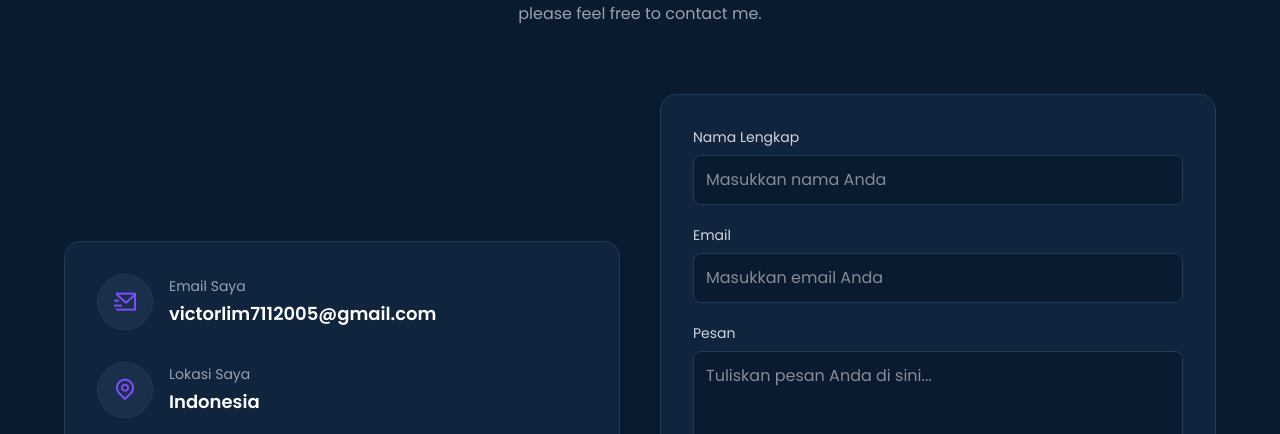
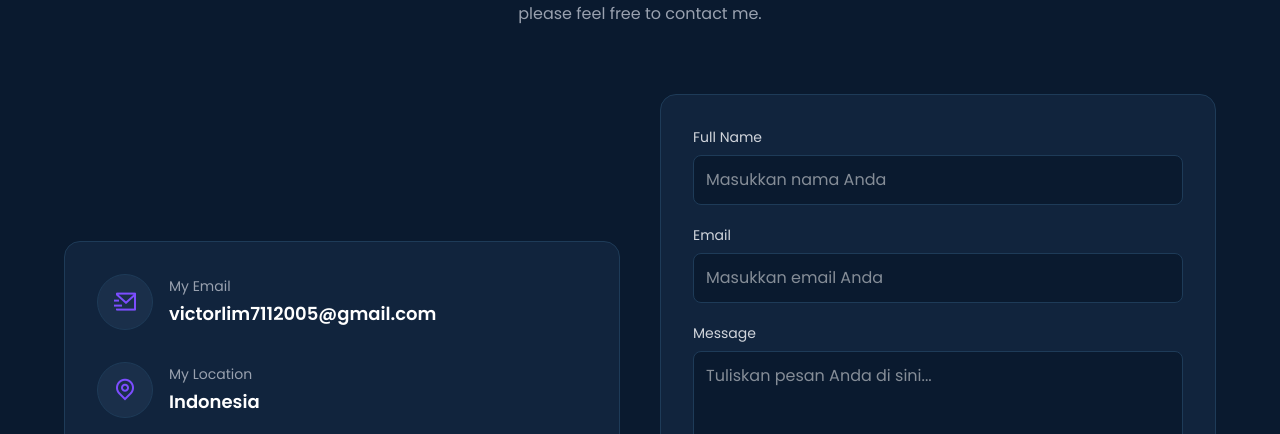
Before and after one commit to victorl711/VictorLimPutra, a React (Vite) app: page / in a window 1280 px wide. Shown: the part 3860-4294 px from the top of the page. Built offline with nearby package versions, Linux system fonts and the light colour scheme.

Commit message:
fix contact me

```diff
--- a/src/App.jsx
+++ b/src/App.jsx
@@ -291,7 +291,7 @@ function App() {
                 <i className="ri-mail-send-line ri-xl"></i>
               </div>
               <div>
-                <p className="text-sm text-gray-400 mb-1">Email Saya</p>
+                <p className="text-sm text-gray-400 mb-1">My Email</p>
                 <p className="font-semibold text-white text-lg break-all">victorlim7112005@gmail.com</p>
               </div>
             </div>
@@ -301,7 +301,7 @@ function App() {
                 <i className="ri-map-pin-line ri-xl"></i>
               </div>
               <div>
-                <p className="text-sm text-gray-400 mb-1">Lokasi Saya</p>
+                <p className="text-sm text-gray-400 mb-1">My Location</p>
                 <p className="font-semibold text-white text-lg">Indonesia</p>
               </div>
             </div>
@@ -315,7 +315,7 @@ function App() {
             autoComplete="off"
           >
             <div className="flex flex-col gap-2">
-              <label className="text-sm font-medium text-gray-300">Nama Lengkap</label>
+              <label className="text-sm font-medium text-gray-300">Full Name</label>
               <input
                 type="text"
                 name="name"
@@ -337,7 +337,7 @@ function App() {
             </div>
 
             <div className="flex flex-col gap-2">
-              <label className="text-sm font-medium text-gray-300">Pesan</label>
+              <label className="text-sm font-medium text-gray-300">Message</label>
               <textarea
                 name="message"
                 id="message"
```
